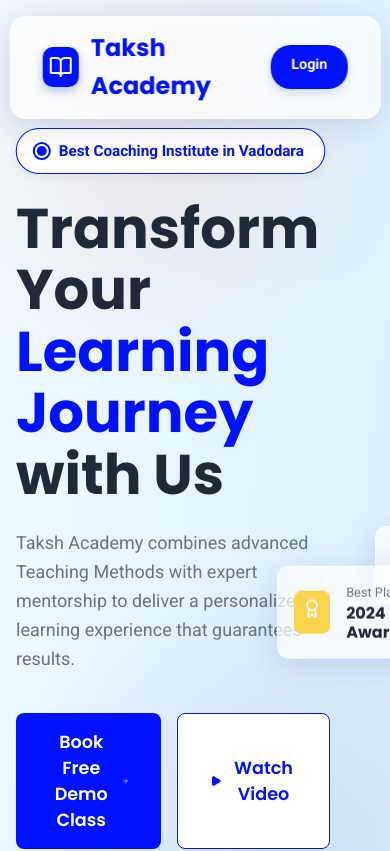
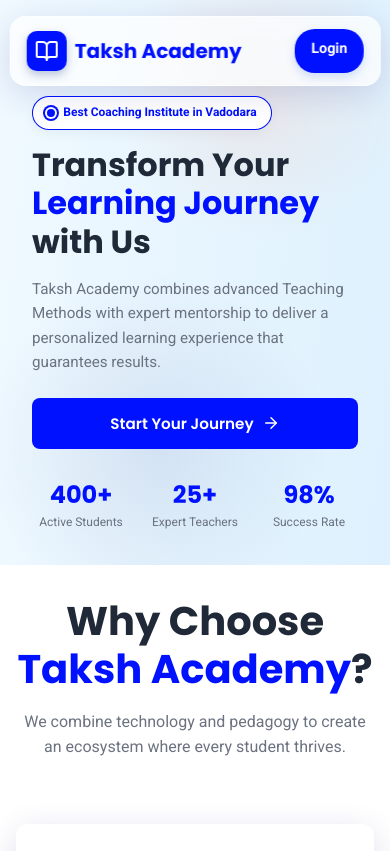
Before and after one commit to muktivatm/EduRevolution, a React (Vite) app: page / in a window 390 px wide. Shown: the top 851 px of the page. Built offline with nearby package versions, Linux system fonts and the light colour scheme.

Commit message:
Standardize mobile UI consistency across Teacher Portal

```diff
--- a/index.html
+++ b/index.html
@@ -3,8 +3,8 @@
   <head>
     <meta charset="UTF-8" />
     <link rel="icon" type="image/svg+xml" href="/vite.svg" />
-    <meta name="viewport" content="width=device-width, initial-scale=1.0" />
-    <title>EduRevolution - The Future of Learning</title>
+    <meta name="viewport" content="width=device-width, initial-scale=1.0, maximum-scale=1.0, user-scalable=yes" />
+    <title>Taksh Academy - Best Coaching Institute in Vadodara</title>
     <link rel="preconnect" href="https://fonts.googleapis.com/">
     <link rel="preconnect" href="https://fonts.gstatic.com/" crossorigin>
     <link href="https://fonts.googleapis.com/css2?family=Inter:wght@300;400;500;600;700&family=Open+Sans:wght@300;400;600;700&family=Poppins:wght@300;400;500;600;700&family=Roboto:wght@300;400;500;700&display=swap" rel="stylesheet">
--- a/src/components/features/landing/Hero.jsx
+++ b/src/components/features/landing/Hero.jsx
@@ -1,11 +1,20 @@
 import { ArrowRight, Play, Users, Award, BookOpen } from 'lucide-react';
 import { BRAND } from '../../../branding';
+import { useState, useEffect } from 'react';
 
 const Hero = () => {
+    const [isMobile, setIsMobile] = useState(window.innerWidth < 768);
+
+    useEffect(() => {
+        const handleResize = () => setIsMobile(window.innerWidth < 768);
+        window.addEventListener('resize', handleResize);
+        return () => window.removeEventListener('resize', handleResize);
+    }, []);
+
     return (
         <section style={{
-            padding: '8rem 0 4rem',
-            minHeight: '100vh',
+            padding: isMobile ? '6rem 1rem 2rem' : '8rem 0 4rem',
+            minHeight: isMobile ? 'auto' : '100vh',
             display: 'flex',
             alignItems: 'center',
             position: 'relative',
@@ -16,8 +25,8 @@
                 position: 'absolute',
                 top: '-10%',
                 right: '-5%',
-                width: '500px',
-                height: '500px',
+                width: isMobile ? '300px' : '500px',
+                height: isMobile ? '300px' : '500px',
                 background: 'radial-gradient(circle, rgba(255,107,53,0.1) 0%, rgba(255,255,255,0) 70%)',
                 borderRadius: '50%',
                 zIndex: -1
@@ -26,32 +35,37 @@
                 position: 'absolute',
                 bottom: '-10%',
                 left: '-5%',
-                width: '600px',
-                height: '600px',
+                width: isMobile ? '350px' : '600px',
+                height: isMobile ? '350px' : '600px',
                 background: 'radial-gradient(circle, rgba(30,58,138,0.1) 0%, rgba(255,255,255,0) 70%)',
                 borderRadius: '50%',
                 zIndex: -1
             }}></div>
 
-            <div className="container" style={{ display: 'grid', gridTemplateColumns: '1fr 1fr', gap: '4rem', alignItems: 'center' }}>
+            <div className="container" style={{
+                display: 'grid',
+                gridTemplateColumns: isMobile ? '1fr' : '1fr 1fr',
+                gap: isMobile ? '2rem' : '4rem',
+                alignItems: 'center'
+            }}>
                 <div className="hero-content animate-fade-in">
                     <div className="animate-pulse" style={{
                         display: 'inline-flex',
                         alignItems: 'center',
-                        gap: '0.75rem',
+                        gap: '0.5rem',
                         background: 'white',
                         border: '1px solid var(--primary-theme)',
                         color: 'var(--primary-theme)',
-                        padding: '0.6rem 1.25rem',
+                        padding: isMobile ? '0.4rem 0.9rem' : '0.6rem 1.25rem',
                         borderRadius: '50px',
-                        marginBottom: '1.5rem',
+                        marginBottom: isMobile ? '1rem' : '1.5rem',
                         fontWeight: '600',
-                        fontSize: '0.95rem',
+                        fontSize: isMobile ? '0.75rem' : '0.95rem',
                         boxShadow: '0 4px 15px rgba(0,0,0,0.05)'
                     }}>
                         <span style={{
-                            width: '10px',
-                            height: '10px',
+                            width: isMobile ? '8px' : '10px',
+                            height: isMobile ? '8px' : '10px',
                             background: 'var(--primary-theme)',
                             borderRadius: '50%',
                             boxShadow: '0 0 0 2px rgba(255,255,255,1), 0 0 0 4px var(--primary-theme)'
@@ -59,41 +73,102 @@
                         Best Coaching Institute in Vadodara
                     </div>
 
-                    <h1 style={{ fontSize: '3.5rem', marginBottom: '1.5rem', lineHeight: '1.1' }}>
+                    <h1 style={{
+                        fontSize: isMobile ? '2rem' : '3.5rem',
+                        marginBottom: isMobile ? '1rem' : '1.5rem',
+                        lineHeight: '1.2'
+                    }}>
                         Transform Your <br />
                         <span className="text-gradient">Learning Journey</span> <br />
                         with Us
                     </h1>
 
-                    <p style={{ fontSize: '1.125rem', color: 'var(--color-text-light)', marginBottom: '2.5rem', maxWidth: '500px' }}>
+                    <p style={{
+                        fontSize: isMobile ? '0.95rem' : '1.125rem',
+                        color: 'var(--color-text-light)',
+                        marginBottom: isMobile ? '1.5rem' : '2.5rem',
+                        maxWidth: '500px',
+                        lineHeight: '1.6'
+                    }}>
                         {BRAND.name} combines advanced Teaching Methods with expert mentorship to deliver a personalized learning experience that guarantees results.
                     </p>
 
-                    <div style={{ display: 'flex', gap: '1rem', marginBottom: '3rem' }}>
-                        <button className="btn-primary" style={{ display: 'flex', alignItems: 'center', gap: '0.5rem', padding: '1rem 2rem', fontSize: '1.1rem' }}>
-                            Book Free Demo Class <ArrowRight size={20} />
+                    <div style={{
+                        display: 'flex',
+                        flexDirection: isMobile ? 'column' : 'row',
+                        gap: '1rem',
+                        marginBottom: isMobile ? '2rem' : '3rem'
+                    }}>
+                        <button className="btn-primary" style={{
+                            display: 'flex',
+                            alignItems: 'center',
+                            justifyContent: 'center',
+                            gap: '0.5rem',
+                            padding: isMobile ? '0.85rem 1.5rem' : '1rem 2rem',
+                            fontSize: isMobile ? '0.95rem' : '1.1rem',
+                            width: isMobile ? '100%' : 'auto'
+                        }}>
+                            Start Your Journey <ArrowRight size={isMobile ? 18 : 20} />
                         </button>
-                        <button className="btn-secondary" style={{ display: 'flex', alignItems: 'center', gap: '0.5rem', padding: '1rem 2rem', fontSize: '1.1rem' }}>
+                        {!isMobile && (
+                            <button className="btn-secondary" style={{
+                                display: 'flex',
+                                alignItems: 'center',
+                                gap: '0.5rem',
+                                padding: '1rem 2rem',
+                                fontSize: '1.1rem'
+                            }}>
                                 <Play size={20} fill="currentColor" /> Watch Video
                             </button>
+                        )}
                     </div>
 
-                    <div className="stats-row" style={{ display: 'flex', gap: '3rem' }}>
-                        <div>
-                            <h3 style={{ fontSize: '2rem', color: 'var(--color-primary-blue)' }}>400+</h3>
-                            <p style={{ color: 'var(--color-text-light)', fontSize: '0.9rem' }}>Active Students</p>
+                    <div className="stats-row" style={{
+                        display: 'grid',
+                        gridTemplateColumns: isMobile ? 'repeat(3, 1fr)' : 'repeat(3, auto)',
+                        gap: isMobile ? '1rem' : '3rem',
+                        justifyContent: isMobile ? 'space-between' : 'flex-start'
+                    }}>
+                        <div style={{ textAlign: isMobile ? 'center' : 'left' }}>
+                            <h3 style={{
+                                fontSize: isMobile ? '1.5rem' : '2rem',
+                                color: 'var(--primary-theme)',
+                                margin: '0 0 0.25rem 0'
+                            }}>400+</h3>
+                            <p style={{
+                                color: 'var(--color-text-light)',
+                                fontSize: isMobile ? '0.75rem' : '0.9rem',
+                                margin: 0
+                            }}>Active Students</p>
                         </div>
-                        <div>
-                            <h3 style={{ fontSize: '2rem', color: 'var(--color-primary-blue)' }}>25+</h3>
-                            <p style={{ color: 'var(--color-text-light)', fontSize: '0.9rem' }}>Expert Teachers</p>
+                        <div style={{ textAlign: isMobile ? 'center' : 'left' }}>
+                            <h3 style={{
+                                fontSize: isMobile ? '1.5rem' : '2rem',
+                                color: 'var(--primary-theme)',
+                                margin: '0 0 0.25rem 0'
+                            }}>25+</h3>
+                            <p style={{
+                                color: 'var(--color-text-light)',
+                                fontSize: isMobile ? '0.75rem' : '0.9rem',
+                                margin: 0
+                            }}>Expert Teachers</p>
                         </div>
-                        <div>
-                            <h3 style={{ fontSize: '2rem', color: 'var(--color-primary-blue)' }}>98%</h3>
-                            <p style={{ color: 'var(--color-text-light)', fontSize: '0.9rem' }}>Success Rate</p>
+                        <div style={{ textAlign: isMobile ? 'center' : 'left' }}>
+                            <h3 style={{
+                                fontSize: isMobile ? '1.5rem' : '2rem',
+                                color: 'var(--primary-theme)',
+                                margin: '0 0 0.25rem 0'
+                            }}>98%</h3>
+                            <p style={{
+                                color: 'var(--color-text-light)',
+                                fontSize: isMobile ? '0.75rem' : '0.9rem',
+                                margin: 0
+                            }}>Success Rate</p>
                         </div>
                     </div>
                 </div>
 
+                {!isMobile && (
                     <div className="hero-image" style={{ position: 'relative' }}>
                         <div className="glass-card animate-float" style={{ padding: '1rem', background: 'rgba(255,255,255,0.4)' }}>
                             <img
@@ -142,6 +217,7 @@
                             </div>
                         </div>
                     </div>
+                )}
             </div>
         </section>
     );
--- a/src/components/layout/BottomNav.jsx
+++ b/src/components/layout/BottomNav.jsx
@@ -23,7 +23,7 @@
             alignItems: 'center',
             zIndex: 100,
             boxShadow: '0 -4px 20px rgba(0,0,0,0.05)',
-            paddingBottom: 'safe-area-inset-bottom' // For iPhone X+
+            paddingBottom: 'calc(0.75rem + env(safe-area-inset-bottom, 0px))' // Ensure safe area spacing
         }}>
             {navItems.slice(0, 5).map((item, index) => { // Limit to 5 items for mobile
                 const isActive = location.pathname === item.path || location.pathname === item.to;
--- a/src/components/layout/Navbar.jsx
+++ b/src/components/layout/Navbar.jsx
@@ -23,13 +23,13 @@
             width: '95%',
             maxWidth: '1280px',
             zIndex: 1000,
-            padding: '0.75rem 2rem',
+            padding: '0.75rem 1rem',
             borderRadius: '16px',
             display: 'flex',
             justifyContent: 'space-between',
             alignItems: 'center'
         }}>
-            <Link to="/" style={{ textDecoration: 'none', display: 'flex', alignItems: 'center', gap: '0.75rem' }}>
+            <Link to="/" style={{ textDecoration: 'none', display: 'flex', alignItems: 'center', gap: '0.5rem' }}>
                 <div style={{
                     width: '40px',
                     height: '40px',
@@ -40,10 +40,10 @@
                     justifyContent: 'center',
                     color: 'white',
                     fontWeight: 'bold',
-                    fontSize: '1.5rem',
+                    fontSize: '1.25rem',
                     boxShadow: '0 4px 10px rgba(30, 58, 138, 0.3)'
                 }}><BookOpen size={24} /></div>
-                <span style={{ fontSize: '1.5rem', fontWeight: 'bold', color: 'var(--color-primary-blue)', fontFamily: 'var(--font-header)' }}>{BRAND.name}</span>
+                <span style={{ fontSize: '1.25rem', fontWeight: 'bold', color: 'var(--color-primary-blue)', fontFamily: 'var(--font-header)' }}>{BRAND.name}</span>
             </Link>
 
             {/* Desktop Menu - Hidden on Mobile */}
@@ -80,7 +80,7 @@
                     textDecoration: 'none',
                     color: 'white',
                     background: 'var(--color-primary-blue)',
-                    padding: '0.5rem 1.25rem',
+                    padding: '0.5rem 1rem',
                     borderRadius: '20px',
                     fontSize: '0.9rem',
                     fontWeight: '600',
--- a/src/pages/teacher/TeacherAssessment.jsx
+++ b/src/pages/teacher/TeacherAssessment.jsx
@@ -11,8 +11,7 @@
                 alignItems: 'center',
                 justifyContent: 'center',
                 minHeight: '60vh',
-                textAlign: 'center',
-                padding: '2rem'
+                textAlign: 'center'
             }}>
                 <div style={{
                     background: 'linear-gradient(135deg, #fce7f3 0%, #fbcfe8 100%)',
--- a/src/pages/teacher/TeacherCommunication.jsx
+++ b/src/pages/teacher/TeacherCommunication.jsx
@@ -37,7 +37,7 @@
 
     return (
         <DashboardLayout role="teacher">
-            <div className="animate-fade-in" style={{ height: isMobile ? 'calc(100vh - 90px)' : 'calc(100vh - 100px)', display: 'flex', flexDirection: 'column' }}>
+            <div className="animate-fade-in" style={{ height: isMobile ? 'calc(100vh - 180px)' : 'calc(100vh - 100px)', display: 'flex', flexDirection: 'column' }}>
                 {!isMobile && (
                     <div style={{ marginBottom: '1.5rem' }}>
                         <h1 style={{ fontSize: '1.8rem', fontWeight: 'bold', color: '#111827' }}>Communication</h1>
--- a/src/pages/teacher/TeacherProfile.jsx
+++ b/src/pages/teacher/TeacherProfile.jsx
@@ -53,10 +53,10 @@
                     <p style={{ color: '#6b7280' }}>Manage profile and student requests</p>
                 </div>
 
-                <div style={{ display: 'grid', gridTemplateColumns: 'repeat(auto-fit, minmax(300px, 1fr))', gap: '2rem' }}>
+                <div style={{ display: 'grid', gridTemplateColumns: 'repeat(auto-fit, minmax(300px, 1fr))', gap: '1rem' }}>
 
                     {/* Teacher Details */}
-                    <div className="glass-card" style={{ padding: '2rem' }}>
+                    <div className="glass-card" style={{ padding: '1rem' }}>
                         <div style={{ display: 'flex', justifyContent: 'space-between', alignItems: 'start', marginBottom: '1.5rem' }}>
                             <div style={{ display: 'flex', gap: '1rem', alignItems: 'center' }}>
                                 <div style={{ width: '80px', height: '80px', borderRadius: '50%', background: '#ffedd5', display: 'flex', alignItems: 'center', justifyContent: 'center', fontSize: '2rem', fontWeight: 'bold', color: '#c2410c' }}>
@@ -86,7 +86,7 @@
                     </div>
 
                     {/* Leave Requests Management */}
-                    <div className="glass-card" style={{ padding: '2rem' }}>
+                    <div className="glass-card" style={{ padding: '1rem' }}>
                         <h3 style={{ fontSize: '1.1rem', fontWeight: 'bold', color: '#1f2937', marginBottom: '1.5rem' }}>Student Leave Requests</h3>
 
                         <div style={{ display: 'flex', flexDirection: 'column', gap: '1rem' }}>
```
Also changed, not shown: src/components/layout/DashboardLayout.jsx (+25 -12 lines), src/pages/teacher/TeacherAssignments.jsx (+7 -7 lines), src/pages/teacher/TeacherDashboard.jsx (+24 -24 lines), src/pages/teacher/TeacherMore.jsx (+9 -3 lines), src/pages/teacher/TeacherSubmissionDetail.jsx (+6 -6 lines). Lines whose indentation alone changed are shown as unchanged.
